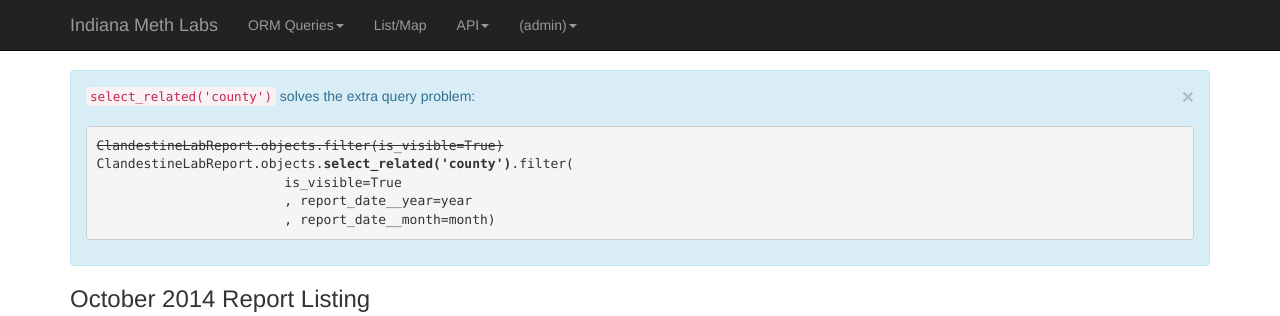
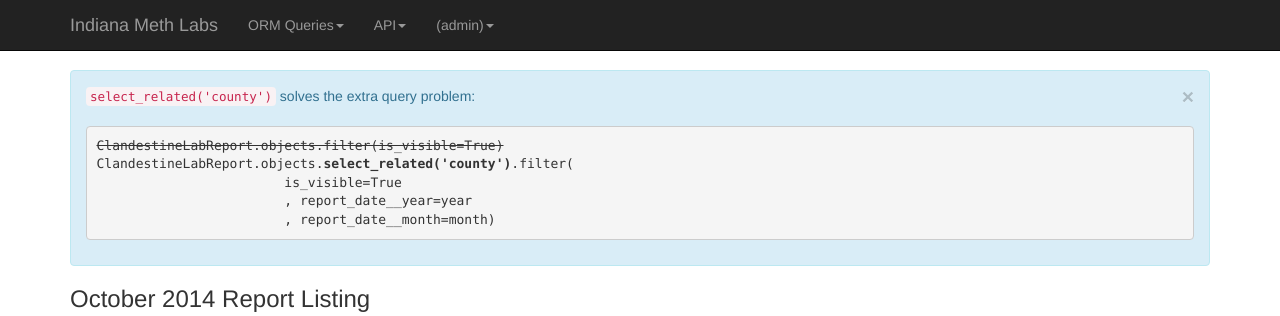
Before and after one commit to raprasad/indiana-meth-labs, a Django app: page /labs/list/2014/10/ in a window 1280 px wide. Shown: the top 316 px of the page. Run offline with Django 3.2, Linux system fonts and the light colour scheme; data that the repository does not hold is empty; parts of the project's set-up code (start-up, migrations or seed data) failed here and were passed over; some libraries are stand-ins or nearby versions.

Commit message:
updated link

```diff
--- a/methlabs/templates/base.html
+++ b/methlabs/templates/base.html
@@ -64,10 +64,8 @@
                            <li><a href="{% url 'view_list_by_month_with_menu' selected_month.year selected_month.month %}">6 - Year/Month Menu </a></li>
                           </ul>
                     </li>
-                    <li>
-                        <li><a href="{% url 'view_list_by_month_with_map' selected_month.year selected_month.month %}">List/Map</a></li>
+                    {#<li><a href="{% url 'view_list_by_month_with_map' selected_month.year selected_month.month %}">List/Map</a></li>#}
 
-                    </li>
                     <li class="dropdown">
                         <a href="#" class="dropdown-toggle" data-toggle="dropdown">API<span class="caret"></span></a>
                           <ul class="dropdown-menu" role="menu">
```
